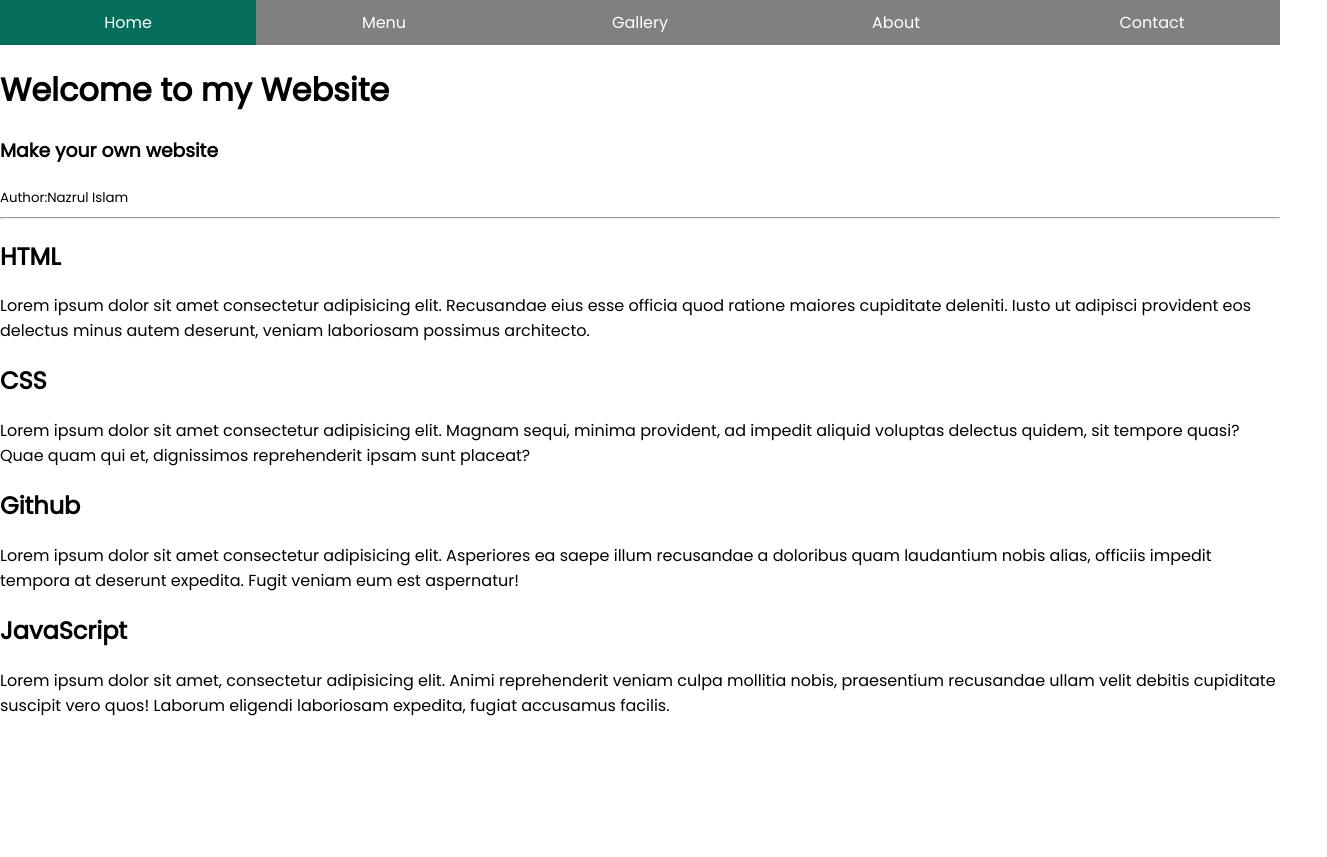
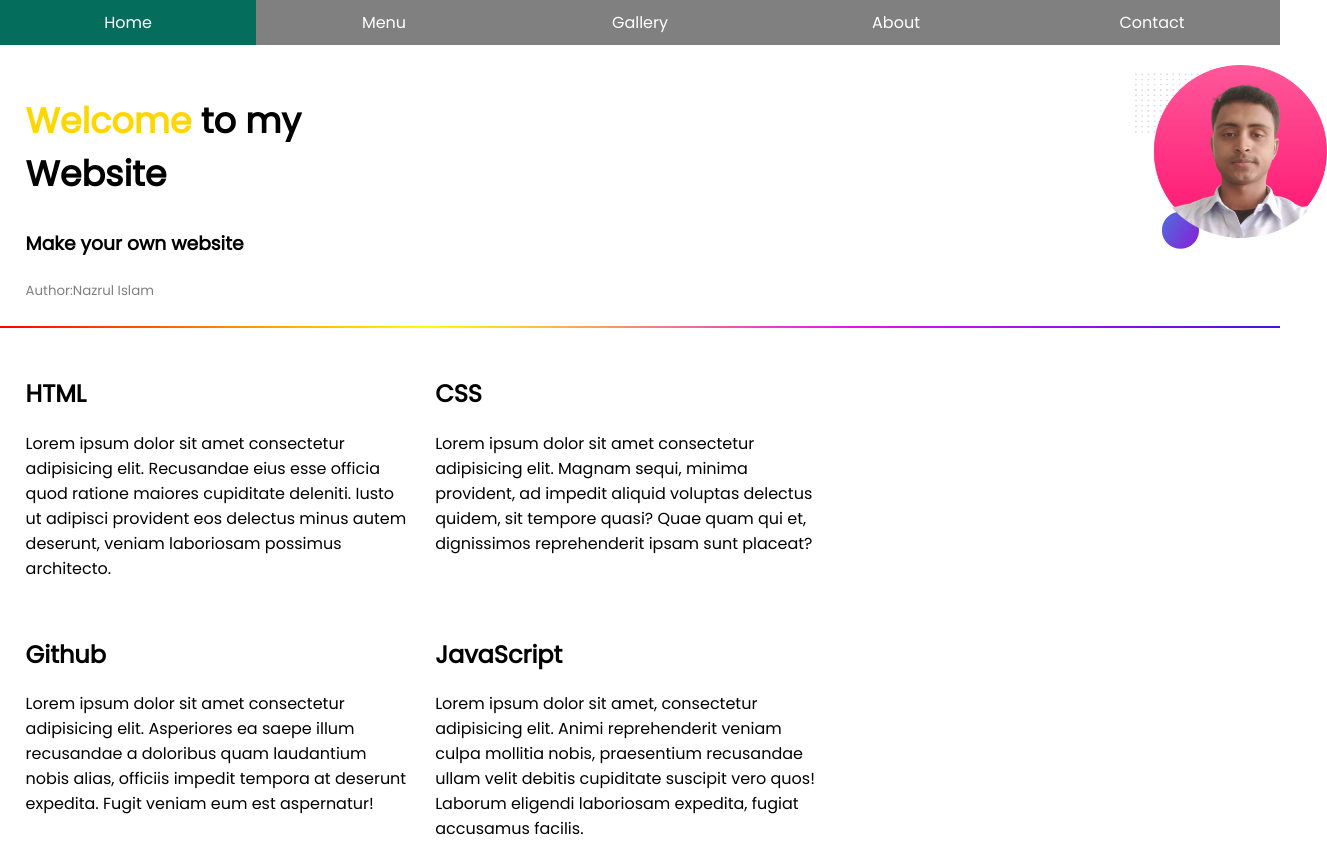
Before and after one commit to Nazrul27/new-website, a plain HTML site: page index.html in a window 1280 px wide. Shown: the whole page, 1327 px wide, since content can reach past the window. Before the commit the page ends 800 px from the top, so only its background shows below. Drawn offline with Linux system fonts and the light colour scheme; a web font is replaced by a local one.

Commit message:
Style Horizontal rule

```diff
--- a/index.html
+++ b/index.html
@@ -19,17 +19,37 @@
         <a href="#">About</a>
         <a href="#">Contact</a>
     </div>
-    <h1>Welcome to my Website</h1>
+    <section class="flex-container">
+     <div class="half-width">
+        <h1><span class="color">Welcome</span> to my Website</h1>
         <h3>Make your own website</h3>
-    <small>Author:Nazrul Islam</small>
+        <p><small><span class="author">Author:Nazrul Islam</span></small></p>
+        </div>
+        <div class="half-width">
+            <img src="my-bg2.png" alt="">
+        </div>
+    </section>
     <hr>
+    <section class="flex-container">
+       <div class="half-width">
         <h2>HTML</h2>
         <p>Lorem ipsum dolor sit amet consectetur adipisicing elit. Recusandae eius esse officia quod ratione maiores cupiditate deleniti. Iusto ut adipisci provident eos delectus minus autem deserunt, veniam laboriosam possimus architecto.</p>
+       </div>
+    <div class="half-width">
         <h2>CSS</h2>
     <p>Lorem ipsum dolor sit amet consectetur adipisicing elit. Magnam sequi, minima provident, ad impedit aliquid voluptas delectus quidem, sit tempore quasi? Quae quam qui et, dignissimos reprehenderit ipsam sunt placeat?</p>
+    </div>
+    </section>
+    <section class="flex-container">
+        <div class="half-width">
             <h2>Github</h2>
     <p>Lorem ipsum dolor sit amet consectetur adipisicing elit. Asperiores ea saepe illum recusandae a doloribus quam laudantium nobis alias, officiis impedit tempora at deserunt expedita. Fugit veniam eum est aspernatur!</p>
+        </div>
+    <div class="half-width">
         <h2>JavaScript</h2>
     <p>Lorem ipsum dolor sit amet, consectetur adipisicing elit. Animi reprehenderit veniam culpa mollitia nobis, praesentium recusandae ullam velit debitis cupiditate suscipit vero quos! Laborum eligendi laboriosam expedita, fugiat accusamus facilis.</p>
+    </div>
+    </section>
+
 </body>
 </html>
--- a/style.css
+++ b/style.css
@@ -11,3 +11,17 @@ body{font-family: 'Hammersmith One', sans-serif;
             width: 20%;
             color:white;}
 .topnav a:hover{background-color: rgb(5, 109, 92);}
+.flex-container{display: flex;
+                }
+ .half-width{width:30%;
+            margin-top:20px;
+              padding-left:2%;}
+.half-width img{width:50%;
+                padding-left:700px;
+                 }
+h1{font-size:35px;}
+.color{color:gold}
+.author{color:grey}
+hr{height:2px;
+   background-image: linear-gradient(to right, red, yellow, rgb(232, 17, 240), rgb(73, 14, 235));
+   border:none;}
```
Also changed, not shown: my-bg2.png (added). Lines whose indentation alone changed are shown as unchanged.
